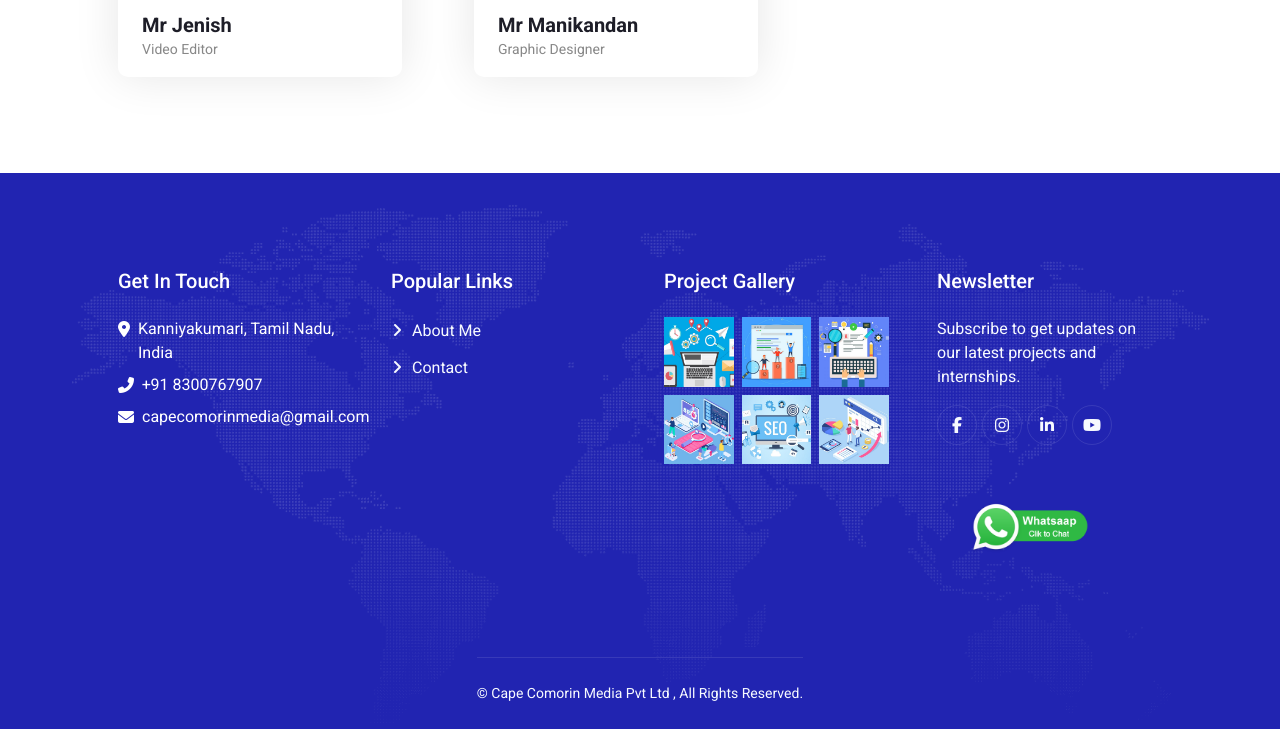
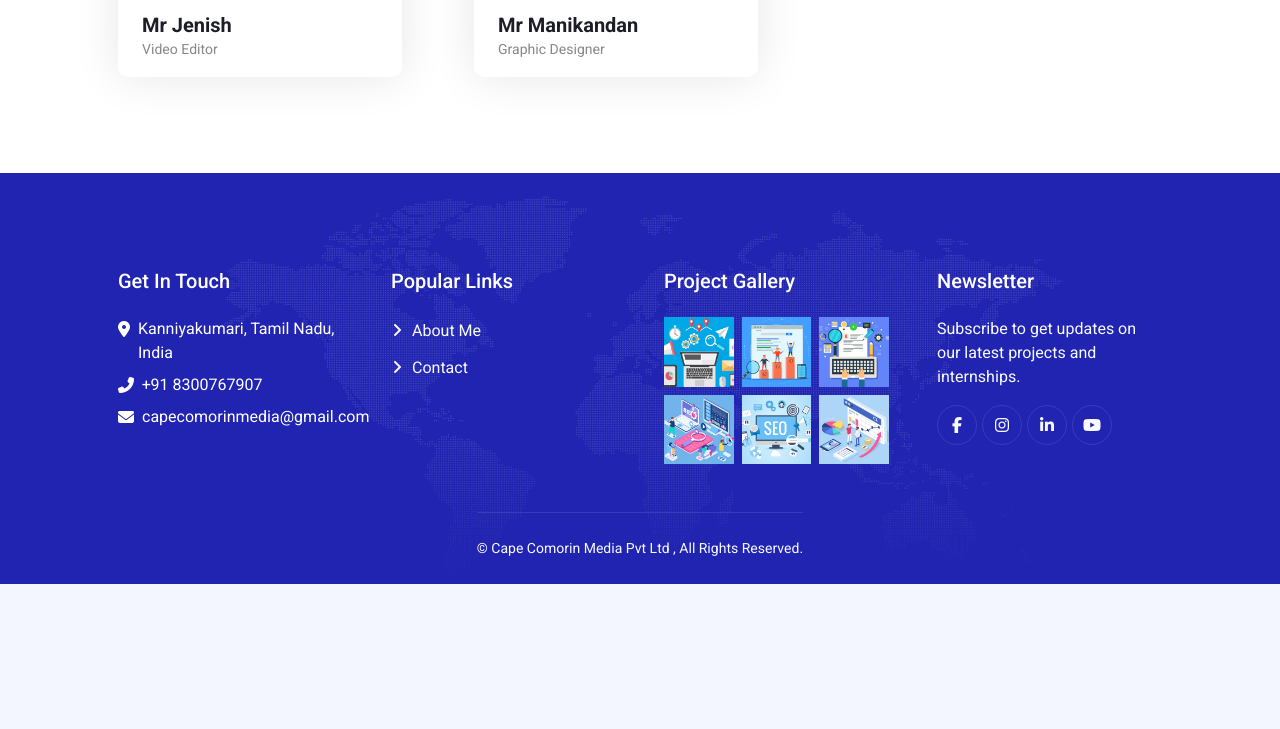
Before and after one commit to Amanikandan1997/CCMpvtltd, a plain HTML site: page index.html in a window 1280 px wide. Shown: the part 3919-4648 px from the top of the page. After the commit the page ends 4503 px from the top, so only its background shows below. Drawn offline with nearby package versions, Linux system fonts and the light colour scheme; animation ran at ten frames a second.

Commit message:
Update index.html

```diff
--- a/index.html
+++ b/index.html
@@ -655,12 +655,12 @@
                 </div>
 
                 <div class="position-relative w-100 mt-0">
-<a href="https://wa.me/918300767907" target="_blank" class="btn" style="display: inline-block; overflow: hidden;">
+<!-- <a href="https://wa.me/918300767907" target="_blank" class="btn" style="display: inline-block; overflow: hidden;">
   <img src="./img/wtsapp.png" alt="WhatsApp"
        style="height: 150px; width: auto; transition: transform 0.3s ease;"
        onmouseover="this.style.transform='scale(1.1)'"
        onmouseout="this.style.transform='scale(1)'">
-</a>
+</a> -->
 
                 <!-- <input class="form-control border-0 rounded-pill w-100 ps-4 pe-5" type="email" placeholder="Your Email" style="height: 48px;">
                     <button type="button" class="btn shadow-none position-absolute top-0 end-0 mt-1 me-2">
```
